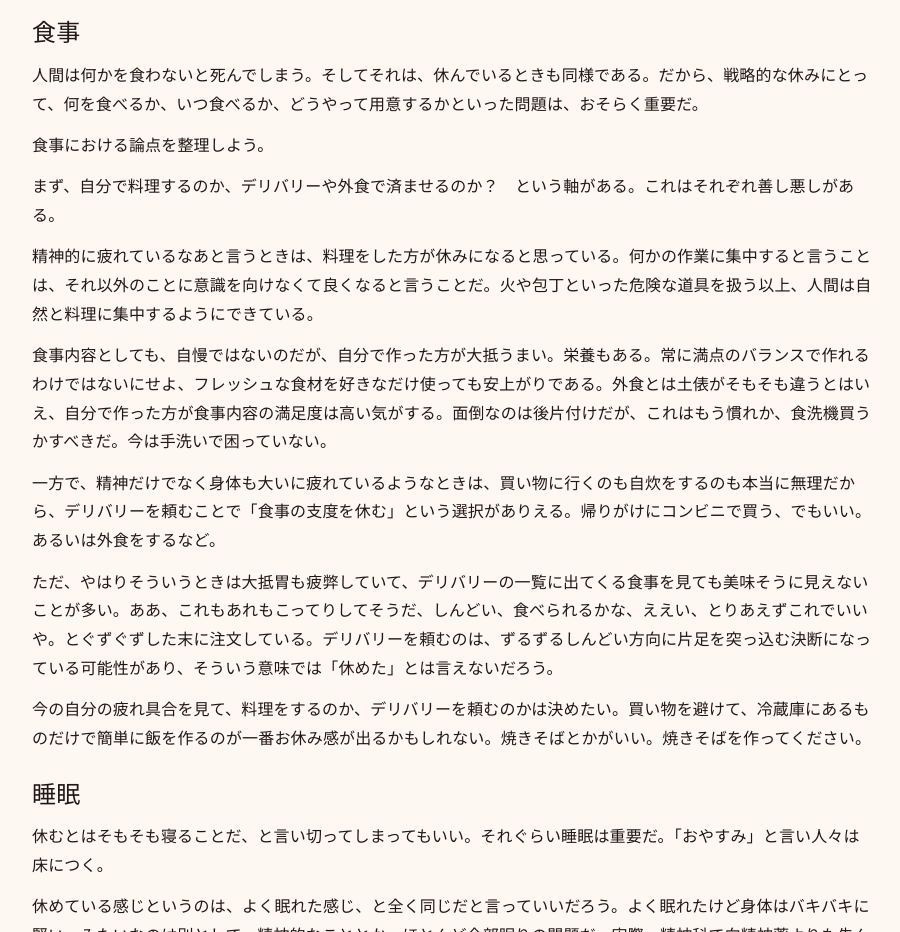
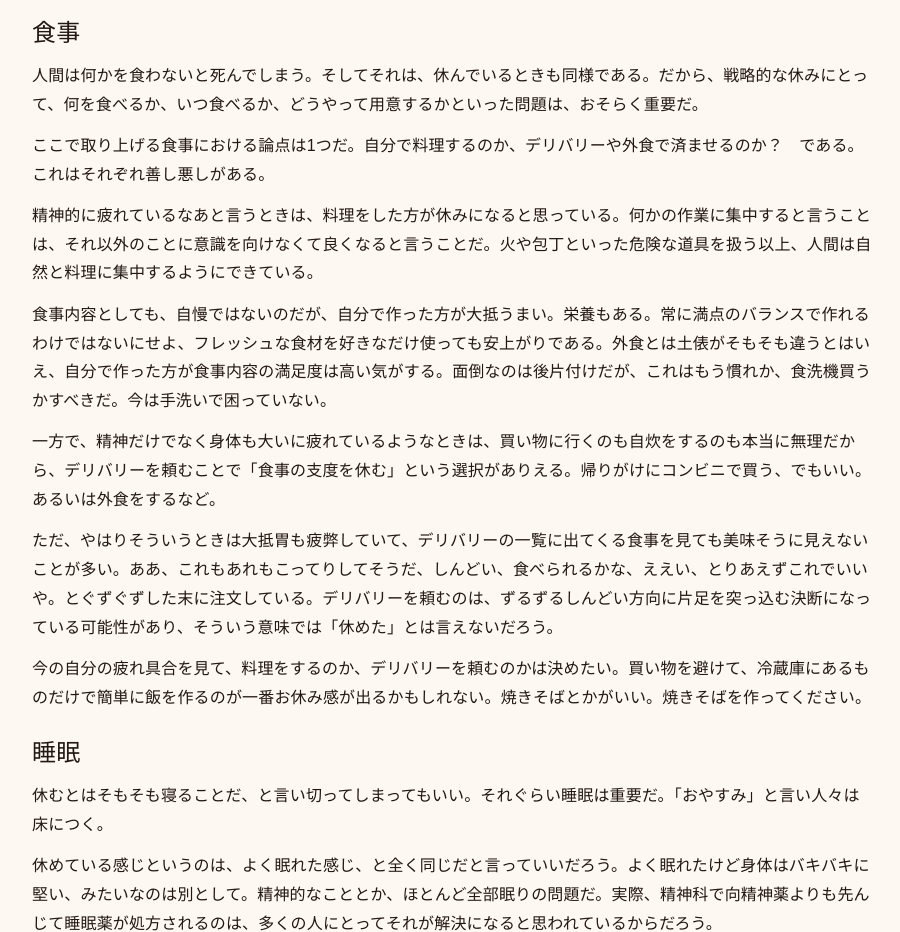
Before and after one commit to AsazuTaiga/asazutaiga.dev, an Astro site: page /notes/yasumi in a window 1280 px wide. Shown: the part 1540-2472 px from the top of the page, without its empty margins (188-1088 px from the left). Built offline with nearby package versions, Linux system fonts and the light colour scheme; Astro itself is replaced by a stand-in of ours; some packages are replaced by stand-ins of ours.

Commit message:
yasumi.md の更新

```diff
--- a/src/content/posts/yasumi.md
+++ b/src/content/posts/yasumi.md
@@ -48,9 +48,7 @@ archived: false
 
 人間は何かを食わないと死んでしまう。そしてそれは、休んでいるときも同様である。だから、戦略的な休みにとって、何を食べるか、いつ食べるか、どうやって用意するかといった問題は、おそらく重要だ。
 
-食事における論点を整理しよう。
-
-まず、自分で料理するのか、デリバリーや外食で済ませるのか？　という軸がある。これはそれぞれ善し悪しがある。
+ここで取り上げる食事における論点は1つだ。自分で料理するのか、デリバリーや外食で済ませるのか？　である。これはそれぞれ善し悪しがある。
 
 精神的に疲れているなあと言うときは、料理をした方が休みになると思っている。何かの作業に集中すると言うことは、それ以外のことに意識を向けなくて良くなると言うことだ。火や包丁といった危険な道具を扱う以上、人間は自然と料理に集中するようにできている。
 
```
